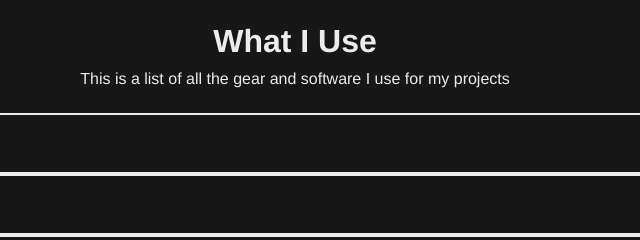
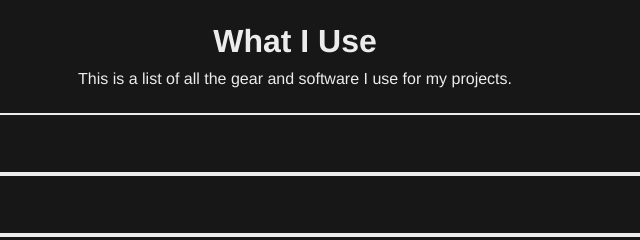
Before and after one commit to aidenbodily/wdd130-project-bodily, a plain HTML site: page index.html in a window 1280 px wide. Shown: the part 373-613 px from the top of the page, 345-985 px from the left. Drawn offline with Linux system fonts and the light colour scheme.

Commit message:
homepage

```diff
--- a/index.html
+++ b/index.html
@@ -30,7 +30,7 @@
 
 
         <h1>What I Use</h1>
-        <div class="projects">This is a list of all the gear and software I use for my projects</div>
+        <div class="projects">This is a list of all the gear and software I use for my projects.</div>
 
         <!-- Accordian -->
         <button class="accordion">What Video Camera?</button>
@@ -50,8 +50,7 @@
 
         <button class="accordion">What Photo Editing Software?</button>
         <div class="panel">
-            <p>I don’t typically edit my photos, but if I do I use Adobe Photoshop or Adobe Lightroom.
-            </p>
+            <p>I don’t typically edit my photos, but if I do I use Adobe Photoshop or Adobe Lightroom.</p>
         </div>
 
         <button class="accordion">What graphic Design Software?</button>
--- a/styles/hompagestyle.css
+++ b/styles/hompagestyle.css
@@ -69,6 +69,8 @@ h1{
 .aboutme{
     margin: 10px 0px 25px 0px;
 }
+
+/* Buttons */
 
 .button-box {
     display: flex;
```
